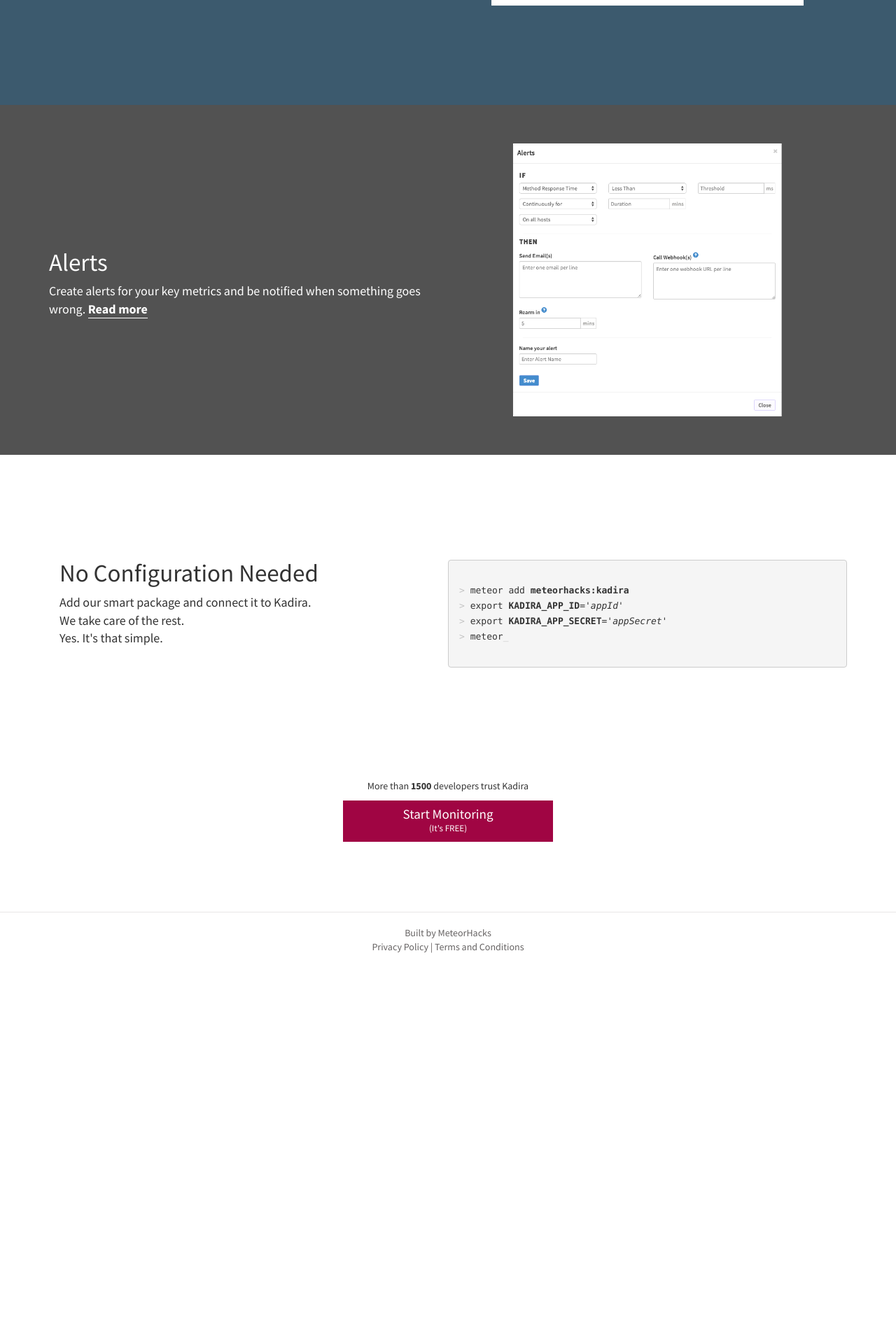
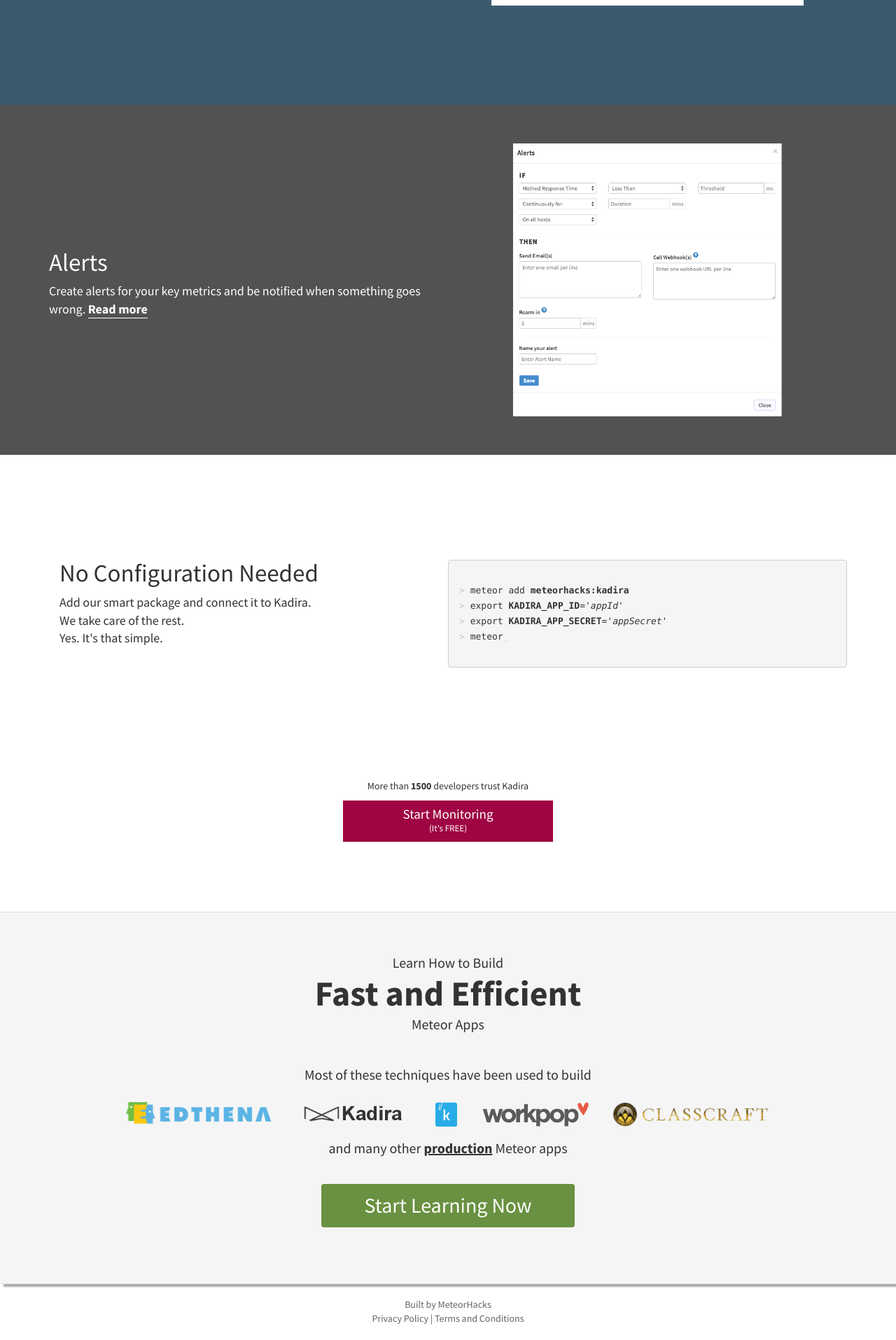
Before and after one commit to kadiraio/kadiraio.github.io, a Jekyll site: the page built from index.html, in a window 1280 px wide. Shown: the part 2445-4360 px from the top of the page at 70% size. Built offline with Jekyll 4.4.1, drawn with Linux system fonts in a browser that asks for light colours; the list of posts is cut into pages by our own code; before the commit the page ends 3829 px from its top, so only the background shows below that.

Commit message:
Add bulletproof meteor promotion

```diff
--- /dev/null
+++ b/_includes/promotion.html
@@ -0,0 +1,39 @@
+<div id="promo-bulletproof-meteor">
+  <div class="bulletproof-meteor-intro">
+    Learn How to Build<br>
+    <span class="bold">Fast and Efficient</span><br>
+    Meteor Apps
+  </div>
+
+  <div class="bulletproof-meteor-apps">
+    <p>Most of these techniques have been used to build</p>
+    <div class="bulletproof-meteor-app-logos">
+      <a href="http://www.edthena.com">
+        <img src="/images/bulletproof-meteor/edthena.png">
+      </a>
+      <a href="https://kadira.io">
+        <img src="/images/bulletproof-meteor/kadira.png">
+      </a>
+      <a href="http://knotable.com">
+        <img src="/images/bulletproof-meteor/knotable.png">
+      </a>
+      <a href="https://beta.workpop.com">
+        <img src="/images/bulletproof-meteor/workpop.png">
+      </a>
+      <a href="http://www.classcraft.com">
+        <img src="/images/bulletproof-meteor/classcraft.png">
+      </a>
+    </div>
+    <p>and many other <strong>production</strong> Meteor apps</p>
+  </div>
+
+  <div class="bulletproof-meteor-start">
+    <div>
+      <a href="#" id="start-learning" class="btn btn-start">
+        Start Learning Now
+      </a>
+    </div>
+  </div>
+
+  <br>
+</div>
--- a/_layouts/home.html
+++ b/_layouts/home.html
@@ -76,6 +76,7 @@
     </a>
   </div>
 
+  {% include promotion.html %}
   {% include footer.html %}
   <!-- /Footer -->
 
--- a/css/style.css
+++ b/css/style.css
@@ -942,3 +942,67 @@
     margin-bottom: 50px;
   }
 }
+
+/*
+  ------------- PROMO --------------
+*/
+
+#promo-bulletproof-meteor {
+  background: #f5f5f5;
+  border-top: 1px solid #ddd;
+  box-shadow: 5px 5px 2px #aaa;
+}
+
+.bulletproof-meteor-intro {
+  margin: 60px 0 40px 0;
+  font-size: 20px;
+  font-weight: lighter;
+  line-height: 1.25;
+  text-align: center;
+  -webkit-font-smoothing: antialiased;
+}
+
+.bulletproof-meteor-intro span.bold {
+  font-size: 50px;
+  font-weight: bold;
+}
+
+.bulletproof-meteor-apps {
+  font-size: 20px;
+  line-height: 1;
+  text-align: center;
+  -webkit-font-smoothing: antialiased;
+}
+
+.bulletproof-meteor-apps {
+  padding: 10px;
+}
+
+.bulletproof-meteor-apps strong {
+  text-decoration: underline;
+}
+
+.bulletproof-meteor-app-logos img {
+  display: inline-block;
+  height: 40px;
+  margin: 15px 5px 20px;
+  padding: 3px 7px 2px;
+}
+
+.bulletproof-meteor-start {
+  margin: 20px 0 60px 0;
+  text-align: center;
+}
+
+.bulletproof-meteor-start .btn-start {
+  font-size: 30px;
+  padding: 15px 60px;
+  line-height: 1;
+  color: white;
+  background: #699141;
+  -webkit-font-smoothing: subpixel-antialiased;
+}
+
+.bulletproof-meteor-start .btn-start:hover {
+  opacity: 0.8;
+}
```
Also changed, not shown: images/bulletproof-meteor/arunoda.jpeg (added), images/bulletproof-meteor/classcraft.png (added), images/bulletproof-meteor/edthena.png (added), images/bulletproof-meteor/kadira.png (added), images/bulletproof-meteor/knotable.png (added), images/bulletproof-meteor/workpop.png (added).
